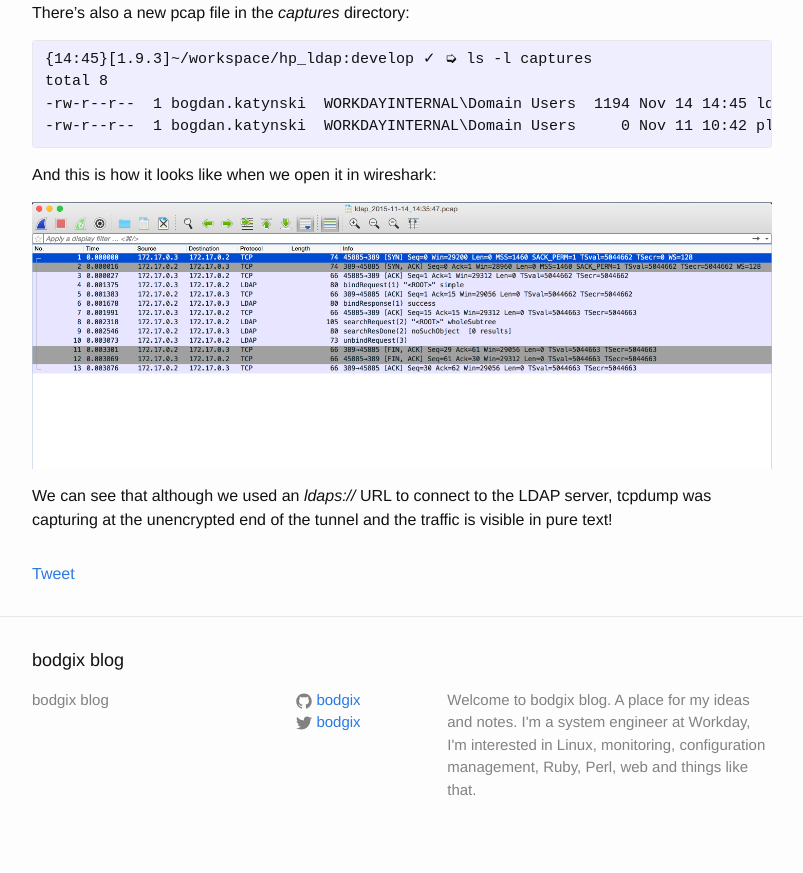
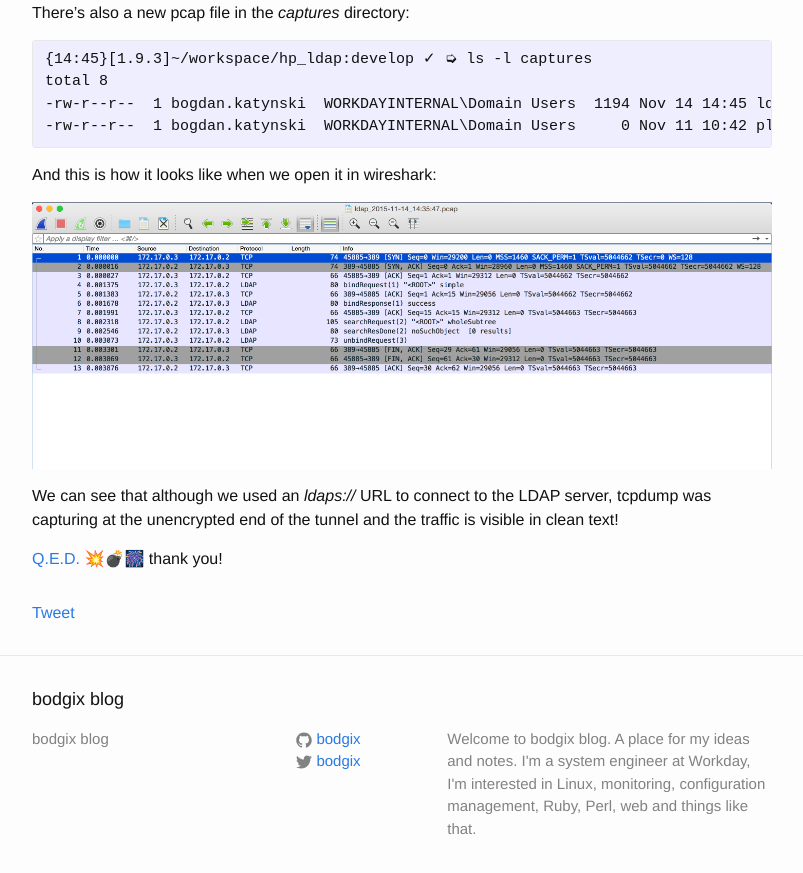
Before and after one commit to bodgix/bodgix.github.io, a Jekyll site: the page built from _posts/2015-11-14-yet-another-introduction-to-docker.md, in a window 1280 px wide and 900 px high, scrolled down 5338 px. Shown: the top 873 px of the window, without its empty margins (238-1041 px from the left). Built offline with Jekyll 4.4.1, drawn with Linux system fonts in a browser that asks for light colours; comment, search, counter and statistics services are not loaded.

Commit message:
Dodane zakonczenie.

```diff
--- a/_posts/2015-11-14-yet-another-introduction-to-docker.md
+++ b/_posts/2015-11-14-yet-another-introduction-to-docker.md
@@ -213,10 +213,13 @@ And this is how it looks like when we open it in wireshark:
 
 ![wireshark](/assets/img/yet_another_introduction_to_docker/tcpdump.png)
 
-We can see that although we used an *ldaps://* URL to connect to the LDAP server, tcpdump was capturing at the unencrypted end of the tunnel and the traffic is visible in pure text!
+We can see that although we used an *ldaps://* URL to connect to the LDAP server, tcpdump was capturing at the unencrypted end of the tunnel and the traffic is visible in clean text!
+
+[Q.E.D.][qed] 💥💣🎆 thank you!
 
 [docker-machine]:   https://docs.docker.com/machine/              "Docker machine"
 [baseimage-docker]: https://news.ycombinator.com/item?id=7258009  "baseimage-docker"
 [docker-compose]:   https://docs.docker.com/compose/              "docker-compose"
 [hp_ldap]:          https://github.com/bodgix/hp_ldap             "hp_ldap github repo"
 [docker-openldap]:  https://github.com/larrycai/docker-openldap   "larrycai/docker-openldap"
+[qed]:              https://en.wikipedia.org/wiki/Q.E.D.          "which is what had to be proven"
```
